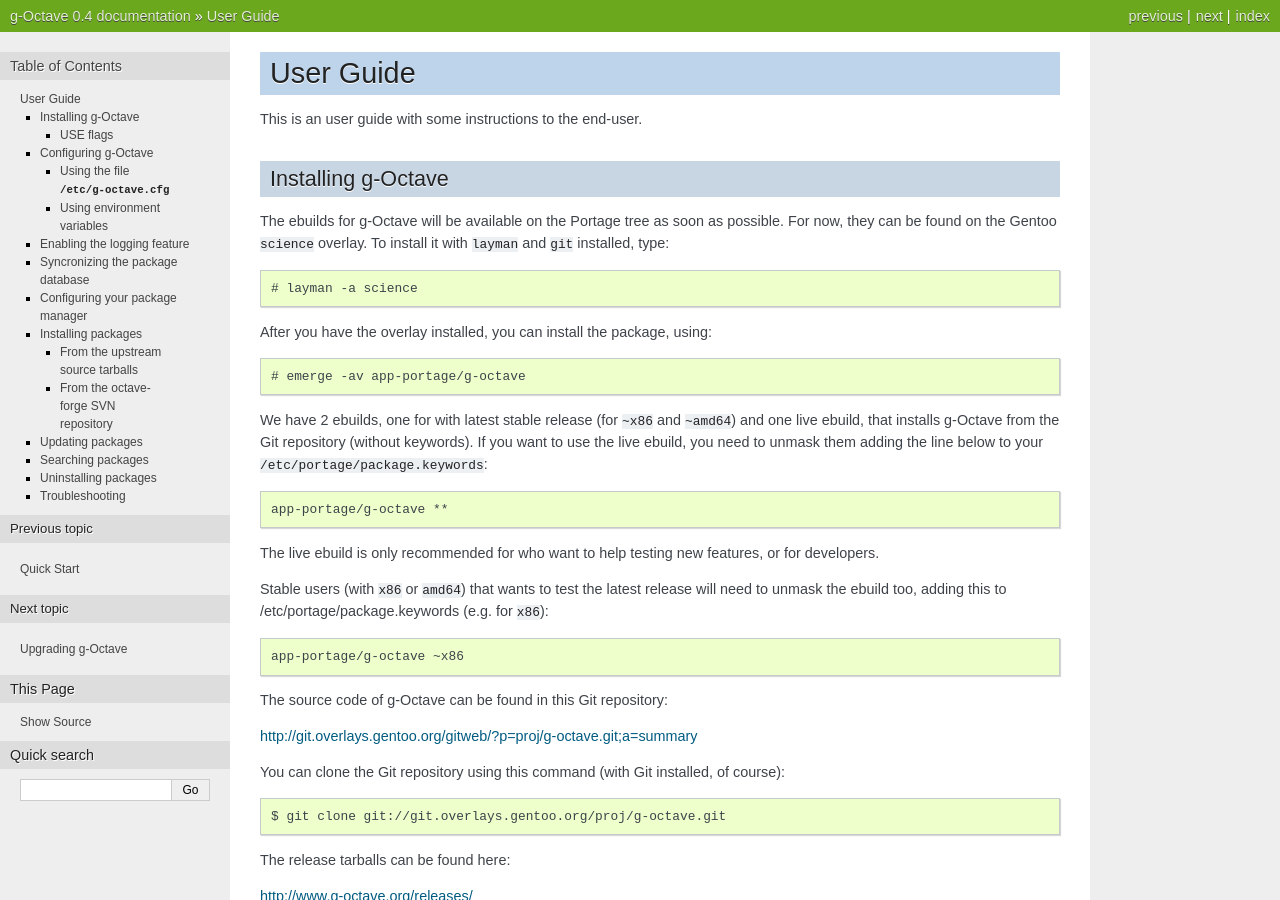
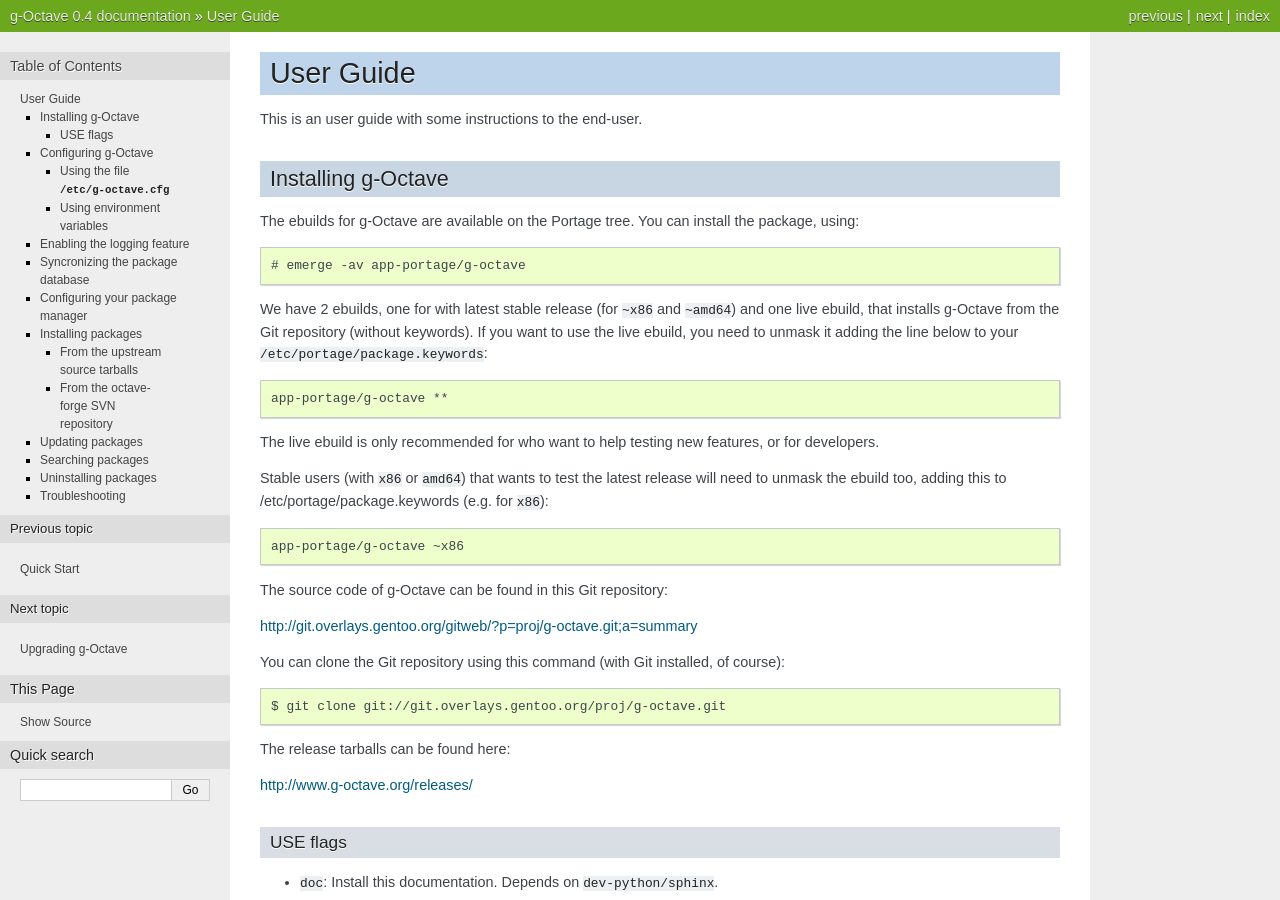
Before and after one commit to rafaelmartins/g-octave, a Sphinx documentation site: the page built from docs/userguide.rst, in a window 1280 px wide and 900 px high. Built offline with Sphinx 7.4.7, drawn with Linux system fonts in a browser that asks for light colours.

Commit message:
fixed docs and issue tracker url

```diff
--- a/docs/upgrading.rst
+++ b/docs/upgrading.rst
@@ -18,4 +18,4 @@
     $ g-octave --config db
     $ g-octave --config overlay
 
-And remove both directories before run ``emerge --config =g-octave-0.4``
+And remove both directories before run ``emerge --config app-portage/g-octave``
--- a/docs/userguide.rst
+++ b/docs/userguide.rst
@@ -7,20 +7,15 @@
 Installing g-Octave
 -------------------
 
-The ebuilds for g-Octave will be available on the Portage tree as soon
-as possible. For now, they can be found on the Gentoo ``science`` overlay.
-To install it with ``layman`` and ``git`` installed, type::
-
-    # layman -a science
-
-After you have the overlay installed, you can install the package, using: ::
+The ebuilds for g-Octave are available on the Portage tree. You can install
+the package, using::
 
     # emerge -av app-portage/g-octave
 
 We have 2 ebuilds, one for with latest stable release (for ``~x86`` and
 ``~amd64``) and one live ebuild, that installs g-Octave from the Git
 repository (without keywords). If you want to use the live ebuild, you
-need to unmask them adding the line below to your
+need to unmask it adding the line below to your
 ``/etc/portage/package.keywords``::
 
     app-portage/g-octave **
```
Also changed, not shown: 1 other file.
